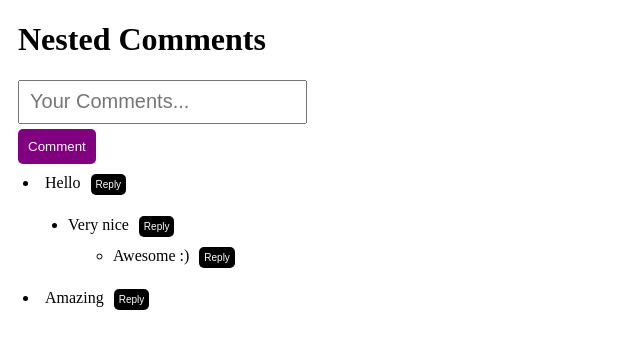
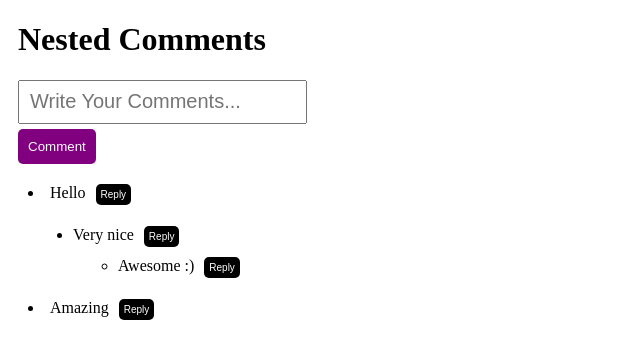
Before and after one commit to adarsh206/machine-coding-interview-questions, a React app in the folder nested-comments/: page / in a window 1280 px wide. Shown: the top 358 px of the page, without its empty margins (0-640 px from the left). Built offline with nearby package versions, Linux system fonts and the light colour scheme; the HTML template or start-up script is replaced by a standard one.

Commit message:
nested comments completed

```diff
--- a/nested-comments/src/App.css
+++ b/nested-comments/src/App.css
@@ -30,3 +30,8 @@
 .comment-line{
   margin: 5px;
 }
+
+.comments{
+  margin-top: 5px;
+  padding: 5px;
+}
--- a/nested-comments/src/App.jsx
+++ b/nested-comments/src/App.jsx
@@ -80,7 +80,7 @@ function App() {
    <h1>Nested Comments</h1>
    {/** input box */}
    <div>
-      <input type='text' placeholder='Your Comments...' className='input-box'
+      <input type='text' placeholder='Write Your Comments...' className='input-box'
       onChange={handleInputChange} value={input}/>
    </div>
 
```
